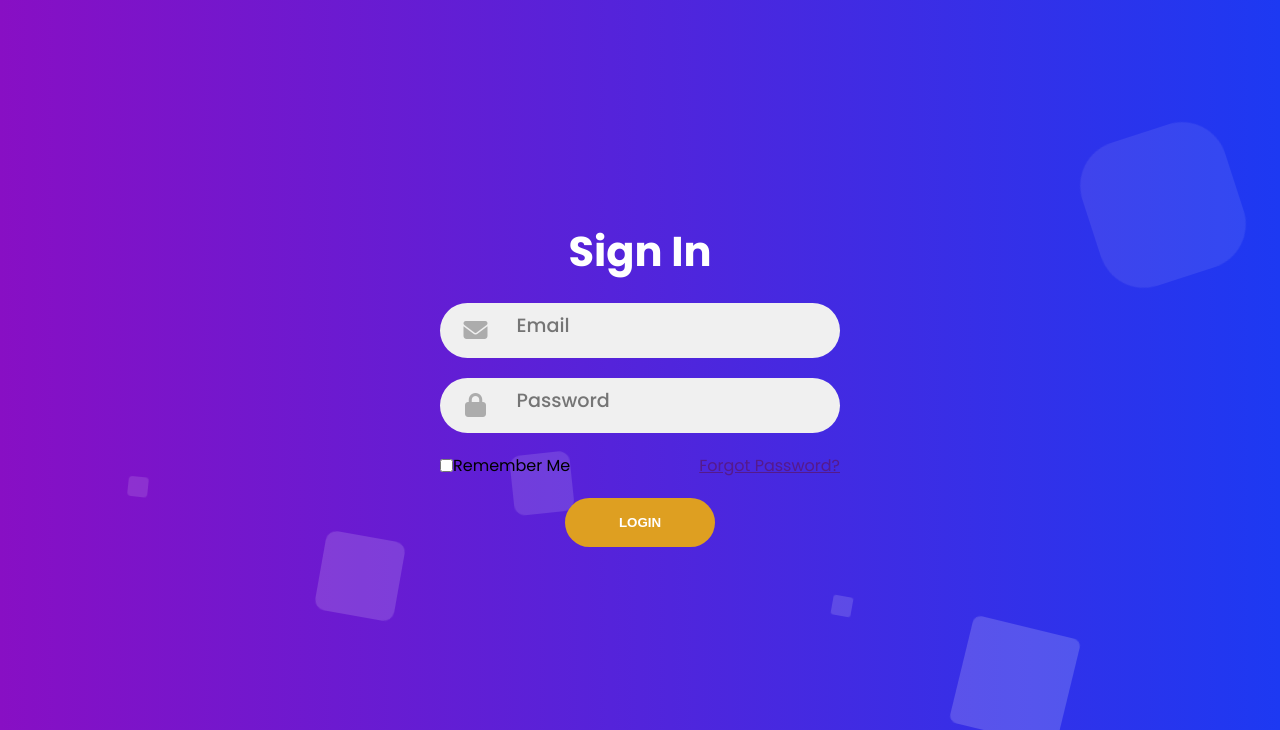
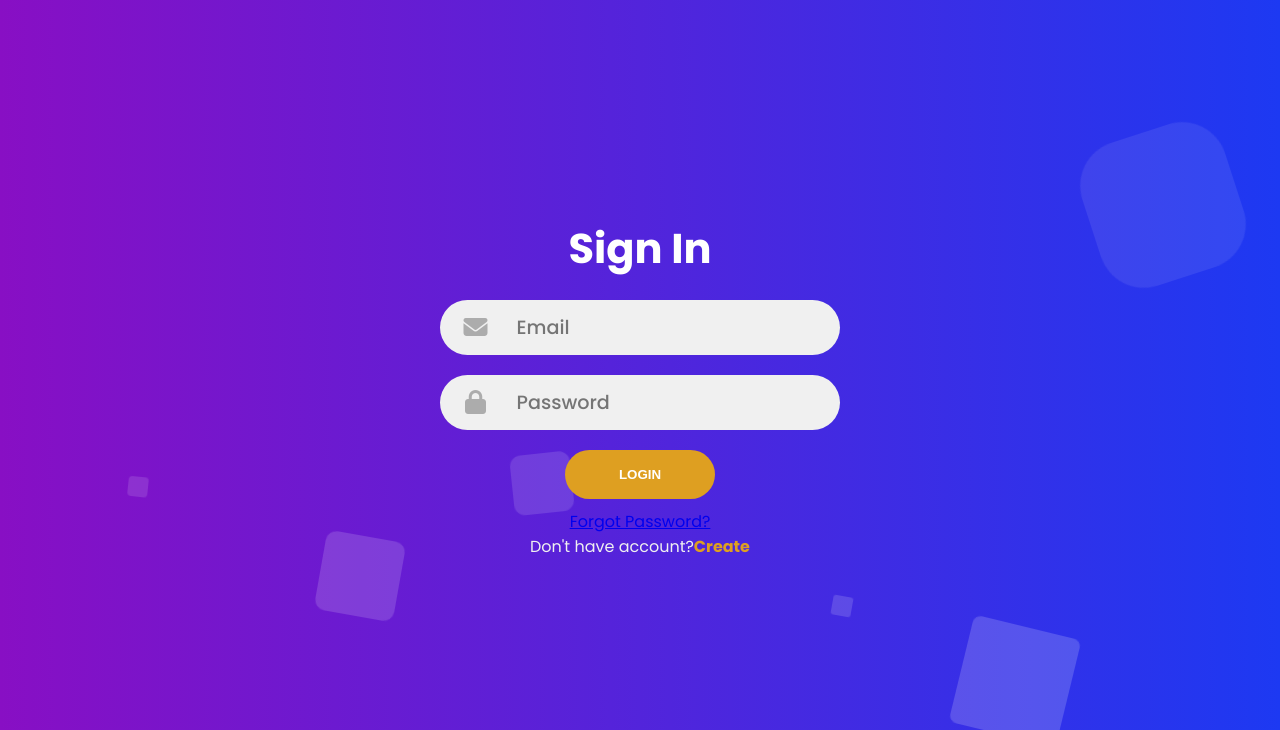
Before and after one commit to FiatDev1/Elon-BTC, a PHP site: page /login.html in a window 1280 px wide. Shown: the part 70-800 px from the top of the page. Run offline with PHP 8.4, Linux system fonts and the light colour scheme; some libraries are stand-ins or nearby versions.

Commit message:
basic html update

```diff
--- a/about-us.html
+++ b/about-us.html
@@ -13,6 +13,7 @@
         rel="stylesheet" />
     <!-- <link rel="stylesheet" href="https://unpkg.com/swiper/swiper-bundle.min.css"> -->
     <link rel="stylesheet" href="/swiper-assests/swiper-bundle.min.css">
+    <link rel="shortcut icon" href="./images/bitcoin-btc-logo.svg" type="image/x-icon">
 
     <!-- <link href="https://unpkg.com/aos@2.3.1/dist/aos.css" rel="stylesheet"> -->
 </head>
--- a/contact-us.html
+++ b/contact-us.html
@@ -13,7 +13,7 @@
         rel="stylesheet" />
     <!-- <link rel="stylesheet" href="https://unpkg.com/swiper/swiper-bundle.min.css"> -->
     <link rel="stylesheet" href="/swiper-assests/swiper-bundle.min.css">
-
+    <link rel="shortcut icon" href="./images/bitcoin-btc-logo.svg" type="image/x-icon">
     <!-- <link href="https://unpkg.com/aos@2.3.1/dist/aos.css" rel="stylesheet"> -->
 </head>
 
--- a/index.html
+++ b/index.html
@@ -14,9 +14,7 @@
     <link rel="stylesheet" href="/swiper-assests/swiper-bundle.min.css">
     <link rel="shortcut icon" href="./images/bitcoin-btc-logo.svg" type="image/x-icon">
     <link rel="stylesheet" href="./swiper-assests/swiper-bundle.min.css">
-
-    <!-- <link href="https://unpkg.com/aos@2.3.1/dist/aos.css" rel="stylesheet"> -->
-
+    <link rel="shortcut icon" href="./images/bitcoin-btc-logo.svg" type="image/x-icon">
 </head>
 
 <body>
@@ -38,7 +36,7 @@
                 <!-- <li><a href=""> Services </a></li> -->
                 <li><a href="about-us.html"> About Us </a></li>
                 <li><a href="#faq"> Faq </a></li>
-                <li><a h ref="contact-us.html"> Contact Us </a></li>
+                <li><a href="contact-us.html"> Contact Us</a></li>
                 <a href="login.html" class="button">Login</a>
             </ul>
         </div>
--- a/login.html
+++ b/login.html
@@ -87,15 +87,12 @@
                             </div>
                         </form>
 
-                        <div style="display: flex; align-items: center; justify-content: space-between;  ">
-                            <p style="align-items: center; display: flex;"><input type="checkbox"> Remember Me
-                            </p>
-                            <p><a href="">Forgot Password?</a></p>
-                        </div>
-
                         <button type="submit" class="btn" onclick="Login()">Login</button>
                     </div>
+                    <span class=""><a href="forgotPassword.html">Forgot Password?</a></span>
+                    <div class="other-links"><p>Don't have account?<a href="register.html">Create</a></p></div>
                 </div>
+
 
             </div>
         </div>
--- a/onValidation.html
+++ b/onValidation.html
@@ -7,6 +7,7 @@
     <meta name="viewport" content="width=device-width, initial-scale=1.0">
     <title>Email Verification</title>
     <link rel="stylesheet" href="styles/onValidation.css">
+    <link rel="shortcut icon" href="./images/bitcoin-btc-logo.svg" type="image/x-icon">
 </head>
 
 <body>
--- a/register.html
+++ b/register.html
@@ -14,6 +14,7 @@
 
     <link rel="stylesheet" href="styles/register.css">
     <link rel="stylesheet" href="styles/alerts.css">
+    <link rel="shortcut icon" href="./images/bitcoin-btc-logo.svg" type="image/x-icon">
 </head>
 
 <body>
@@ -94,6 +95,8 @@
                             </div>
                             <button type="button" class="btn" onclick="SignUp()">Create Account</button>
                         </form>
+                <div class="other-links"><p>Already have an account?<a href="login.html">Sign in</a></p></div>
+
                     </div>
                 </div>
 
--- a/styles/login.css
+++ b/styles/login.css
@@ -20,10 +20,8 @@ input {
     position        : relative;
     display: flex;
     text-align: center !important;
-    /* background-color: #acacac; */
     height: 500px;
     width: 500px;
-    /* border: 5px solid black; */
     margin-top: 10%;
     align-items: center;
     justify-content: center !important;
@@ -54,6 +52,7 @@ form {
     grid-template-columns: 15% 85%;
     padding              : 0 0.4rem;
     position             : relative;
+    align-items          : center;
 }
 
 .input-field i {
@@ -64,13 +63,12 @@ form {
 }
 
 .input-field input {
-    background : none;
-    outline    : none;
-    border     : none;
-    line-height: 1;
-    font-weight: 500;
-    font-size  : 1.2rem;
-    color      : #333;
+    background    : none;
+    outline       : none;
+    border        : none;
+    font-weight   : 500;
+    font-size     : 1.2rem;
+    color         : #333;
 }
 
 .input-field input:placeholder-shown {
@@ -93,6 +91,16 @@ form {
     transition      : all .5s;
 }
 
+.other-links{
+    color: #f0f0f0;
+}
+
+.other-links a{
+    color: #de9f21;
+    font-weight: bold;
+    text-decoration: none;
+}
+
 @media screen and (max-width:400px){
   .title{
     font-size: 1.9rem;
--- a/validation.html
+++ b/validation.html
@@ -8,6 +8,7 @@
     <title>Email Verification</title>
     <link rel="stylesheet" href="styles/validation.css">
     <link rel="stylesheet" href="https://cdnjs.cloudflare.com/ajax/libs/font-awesome/6.1.1/css/all.min.css" />
+    <link rel="shortcut icon" href="./images/bitcoin-btc-logo.svg" type="image/x-icon">
 </head>
 
 <body>
```
Also changed, not shown: styles/register.css (+12 -4 lines).
